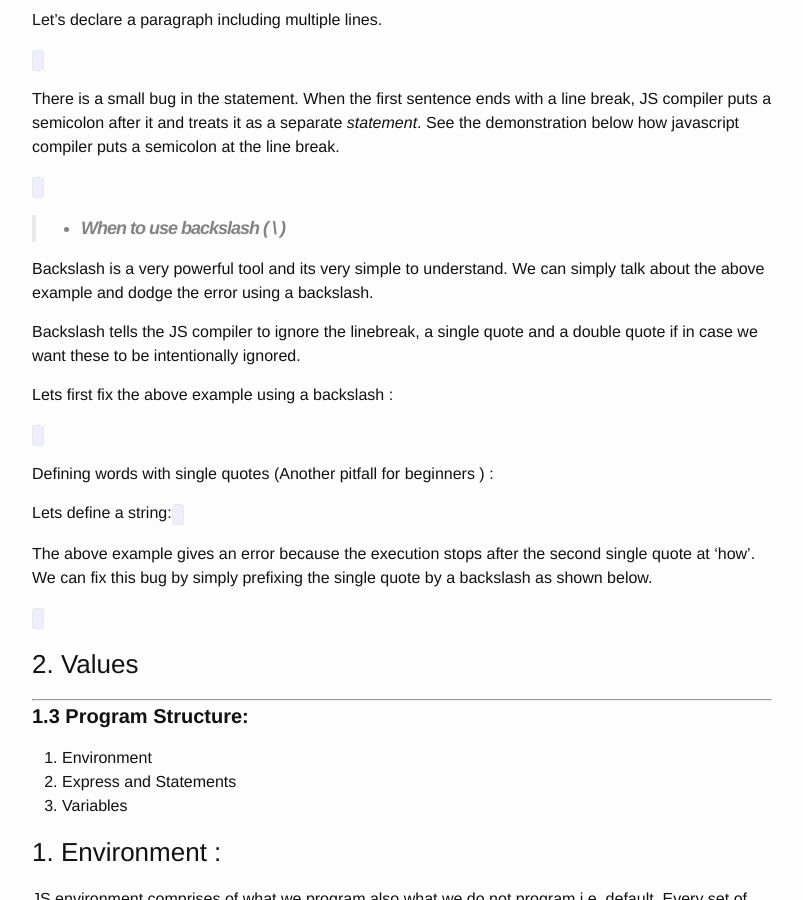
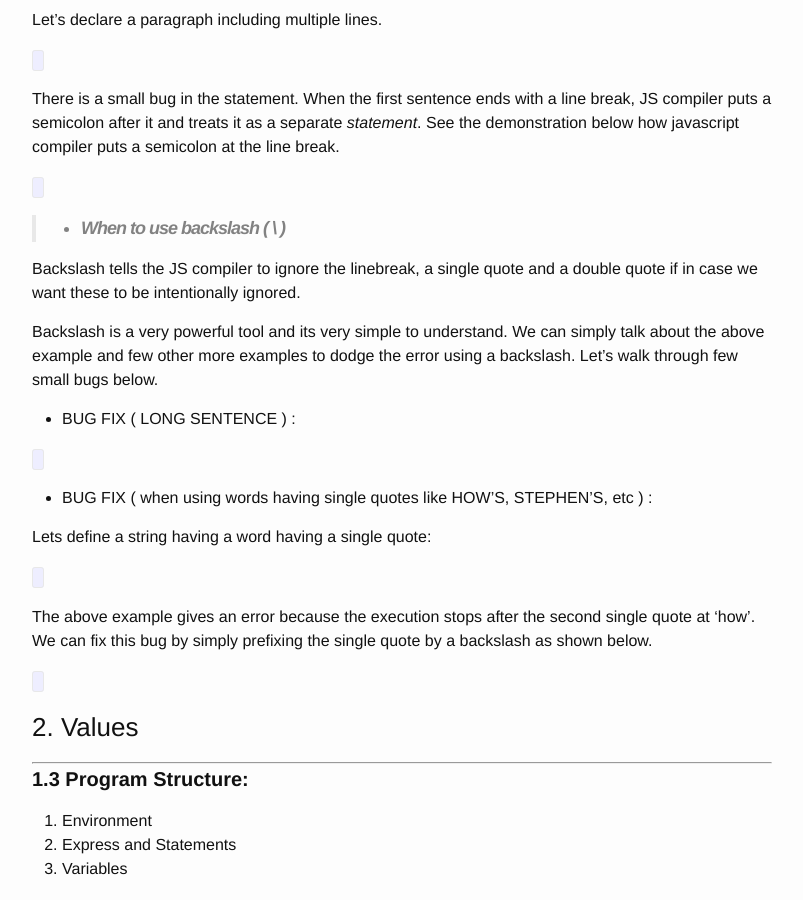
Before and after one commit to sagarmunjal/repo0001, a Jekyll site: the page built from _posts/2016-06-07-buckling-up.md, in a window 1280 px wide and 900 px high, scrolled down 2365 px. Shown: the whole window, without its empty margins (238-1041 px from the left). Built offline with Jekyll 4.4.1, drawn with Linux system fonts in a browser that asks for light colours; nearby versions of some CDN libraries; a script that is not in the unit is left out.

Commit message:
Updated 2016-06-07-buckling-up.md

```diff
--- a/_posts/2016-06-07-buckling-up.md
+++ b/_posts/2016-06-07-buckling-up.md
@@ -125,17 +125,20 @@ There is a small bug in the statement. When the first sentence ends with a line
 
 > - **When to use backslash ( \ )**
 
-Backslash is a very powerful tool and its very simple to understand. We can simply talk about the above example and dodge the error using a backslash.
+
 
 Backslash tells the JS compiler to ignore the linebreak, a single quote and a double quote if in case we want these to be intentionally ignored.
 
-Lets first fix the above example using a backslash :
+Backslash is a very powerful tool and its very simple to understand. We can simply talk about the above example and few other more examples to dodge the error using a backslash. Let's walk through few small bugs below.
+
+- BUG FIX ( LONG SENTENCE ) :
 
 <code data-gist-id="9fd0f90a822dc3660cb93703043ca1c6" data-gist-file="gistfile1.txt" data-gist-hide-footer="true" data-gist-line="101-108" data-gist-highlight-line="21"></code>
 
-Defining words with single quotes (Another pitfall for beginners ) :
+- BUG FIX ( when using words having single quotes like HOW'S, STEPHEN'S, etc )  :
 
-Lets define a string:
+Lets define a string having a word having a single quote:
+
 <code data-gist-id="9fd0f90a822dc3660cb93703043ca1c6" data-gist-file="gistfile1.txt" data-gist-hide-footer="true" data-gist-line="26-27"></code>
 
 The above example gives an error because the execution stops after the second single quote at ‘how’. We can fix this bug by simply prefixing the single quote by a backslash as shown below.
```
